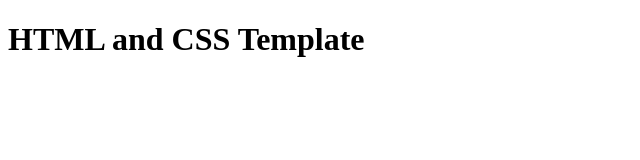
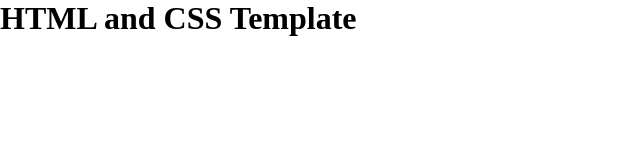
Before and after one commit to johannasjo/html-and-css-template, a plain HTML site: page index.html in a window 1280 px wide. Shown: the whole page, without its empty margins (0-640 px from the left). Drawn offline with Linux system fonts and the light colour scheme.

Commit message:
fixed css

```diff
--- a/index.html
+++ b/index.html
@@ -1,27 +1,17 @@
 <!DOCTYPE html>
 <html lang="en">
-
   <head>
-  <meta charset="UTF-8">
-  <meta name="viewport" content="width=device-width, initial-scale=1.0">
-  <link href="stylesheet.css" rel="stylesheet" type="css/text">
+    <meta charset="UTF-8" />
+    <meta name="viewport" content="width=device-width, initial-scale=1.0" />
+    <link href="stylesheet.css" rel="stylesheet" type="text/css" />
     <title>HTML and CSS Template</title>
   </head>
-
 
   <body>
     <header>
       <h1>HTML and CSS Template</h1>
-
     </header>
-  <main>
-
-  </main>
-  <footer>
-
-  </footer>
+    <main></main>
+    <footer></footer>
   </body>
-
-
-
 </html>
```
Lines whose indentation alone changed are shown as unchanged.
